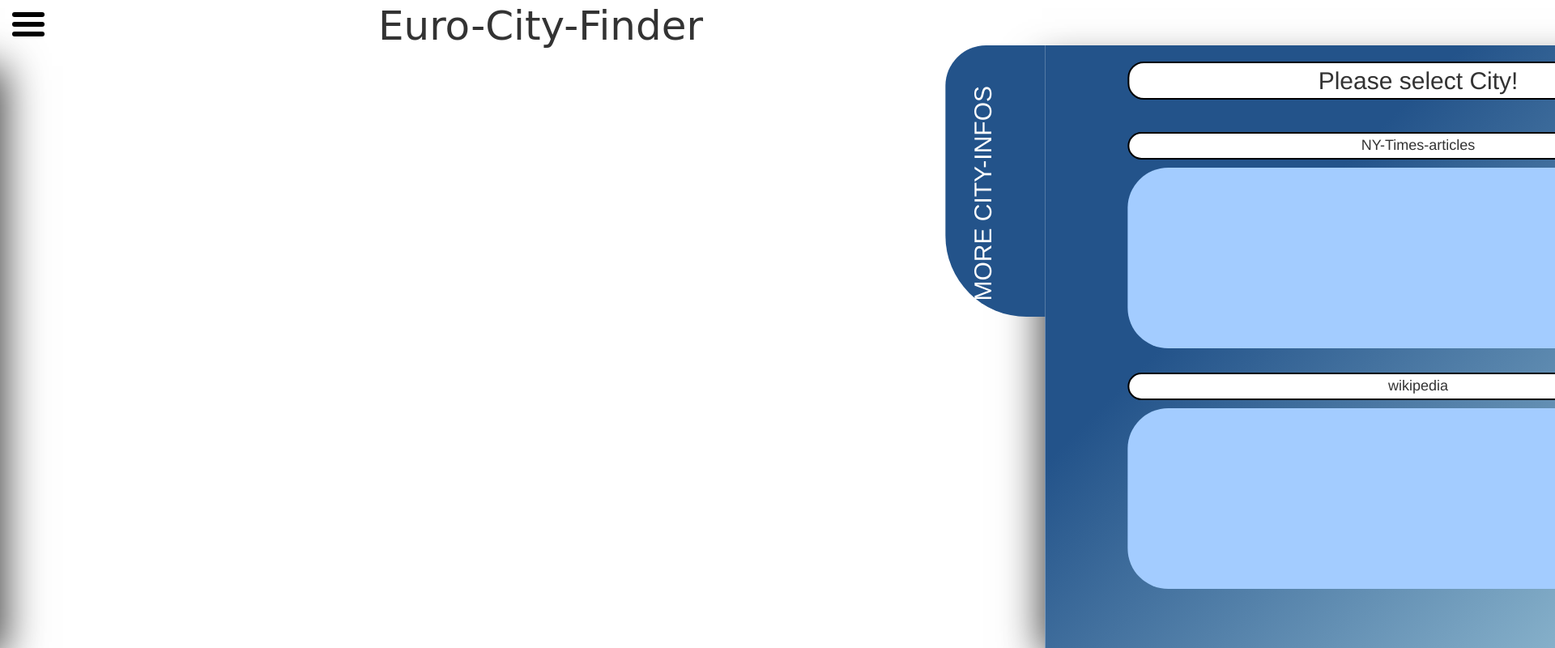
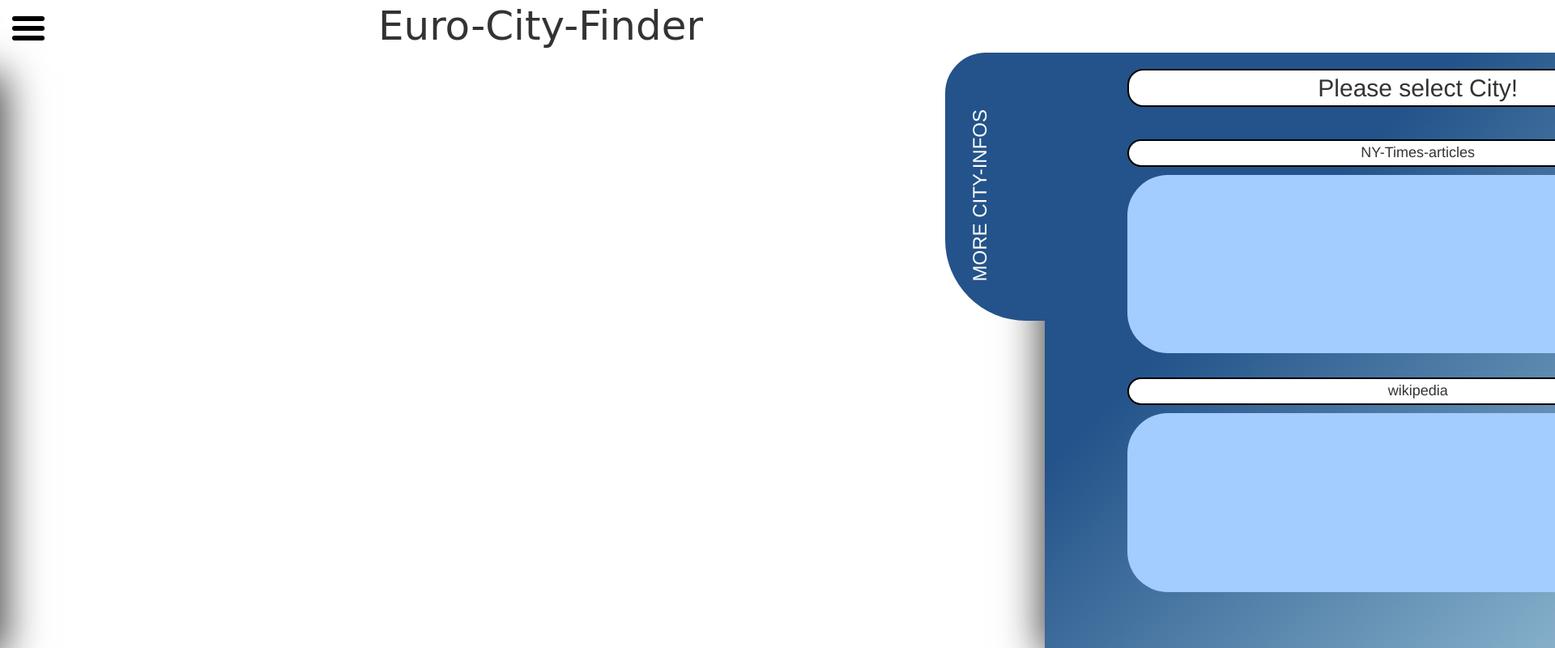
Before and after one commit to feliximpark/neighbor, a website: page index.html in a window 1280 px wide. Shown: the top 800 px of the page at 81% size, 1920 px wide, since content can reach past the window. Drawn offline with nearby package versions, Linux system fonts and the light colour scheme; some packages are replaced by stand-ins of ours; a web font is replaced by a local one.

Commit message:
version 23 April

```diff
--- a/CSS/style.css
+++ b/CSS/style.css
@@ -1,4 +1,4 @@
-body, html{
+html{
   /*height: 100%;
   width: 100%;*/
   /*overflow: hidden;*/
@@ -14,8 +14,8 @@ body, html{
 
 /*Main screen*/
 #map {
-    height: 93%;
-    top: 7%;
+    height: calc(100% - 65px);
+    top: 65px;
     position: absolute;
 
 }
@@ -48,8 +48,9 @@ a{
   border: 2px solid black;
 }
 
-.text-left{
+.text-article{
   text-align: left;
+  padding: 10px 0 0 10px;
 }
 
 .text-right{
@@ -68,11 +69,12 @@ a{
 
 /*Sidebar on the right*/
 #cityInfo{
-  height: 93%;
+  height: calc(100% - 65px);
   width: 80%;
   background-color: rgba(87,124,167,0.0);
+  overflow: scroll;
   /*overflow: scroll;*/
-  top: 7%;
+  top: 65px;
   position: absolute;
   -ms-transform: translate(114%, 0); /* IE 9 */
   -webkit-transform: translate(114%, 0); /* Safari */
@@ -100,14 +102,19 @@ a{
 
 .vertical-text{
   /*white-space: nowrap;*/
-  margin:0;
-  padding-right: 0px;
+
+  margin: 0;
+  padding: 0 15px 20px 0;
+  font-size: 3vh;
   color: white;
-  writing-mode: tb-rl;
+  -webkit-writing-mode: vertical-lr;
+  -moz-writing-mode: vertical-lr;
+  -ms-writing-mode: vertical-lr;
+  writing-mode: vertical-lr;
   -ms-transform: rotate(180deg);
   -webkit-transform: rotate(180deg);
   transform: rotate(180deg);
-  margin-top: 20px;
+
  /* transform-origin: left center 0;*/
 }
 
@@ -126,6 +133,7 @@ a{
   position: absolute;
   height: 100%;
   width: 90%;
+  overflow: scroll;
 }
 
 .articleBox{
@@ -188,10 +196,10 @@ a{
 box-shadow: 14px 18px 48px -8px rgba(0,0,0,0.75);
     overflow: auto;
     padding: 10px;
-     height: 93%;
+     height: calc(100% - 65px);
      width: 80%;
      background-color: rgba(130, 128, 128, 0.7);
-    top: 7%;
+    top: 65px;
      position: absolute;
      -ms-transform: translate(-100%, 0); /* IE 9 */
      -webkit-transform: translate(-100%, 0); /* Safari */
@@ -250,8 +258,8 @@ the burger-menu-sign*/
 
 
 #headline{
-  height: 7%;
-
+  height: 65px;
+  /*position: relative;*/
   text-align: center;
 
 }
@@ -259,7 +267,9 @@ the burger-menu-sign*/
 
 .headline{
   font-family: 'Shrikhand', cursive;
-  font-size:1.8em;
+  margin:0;
+  padding-top: 18px;
+  font-size: 20px;
 
 }
 
@@ -267,7 +277,7 @@ the burger-menu-sign*/
   width: 40px; /*60, 45*/
   height: 48px;
   float: left;
-  margin: 0px 0 0 15px;
+  margin: 15px 0 0 15px;
   -webkit-transform: rotate(0deg);
   -moz-transform: rotate(0deg);
   -o-transform: rotate(0deg);
@@ -373,7 +383,7 @@ the burger-menu-sign*/
 @media screen and (min-width: 750px){
      .headline{
       font-size: 50px;
-      margin-top: 5px;
+      padding-top: 5px;
      }
      #burger{
       margin-top: 10px;
@@ -397,4 +407,7 @@ the burger-menu-sign*/
       padding-right: 30px;
       margin-top: 50px;
      }
+  #burger{
+    margin-top: 20px;
+  }
 }
--- a/index.html
+++ b/index.html
@@ -45,7 +45,7 @@
             <!-- <img id="picture" src="http://maps.googleapis.com/maps/api/streetview?size=600x300&location=london" alt="London"> -->
             <h4 class="border underlay">NY-Times-articles</h4>
             <div class="articleBox" data-bind="foreach: nytData">
-                <div class="hover text-left text-center">
+                <div class="hover text-article">
                     <a data-bind="attr: {href: web_url}" >
                     <h4 data-bind="text: headline.main"></h4>
                     </a>
@@ -54,7 +54,7 @@
             </div><br>
             <h4 class="border underlay">wikipedia</h4>
             <div class="articleBox" data-bind="foreach: wikiData">
-                <div class="hover text-left text-center">
+                <div class="hover text-article">
                     <a data-bind="attr: {href: url}" >
                     <h4 data-bind="text: title"></h4>
                     </a>
```
